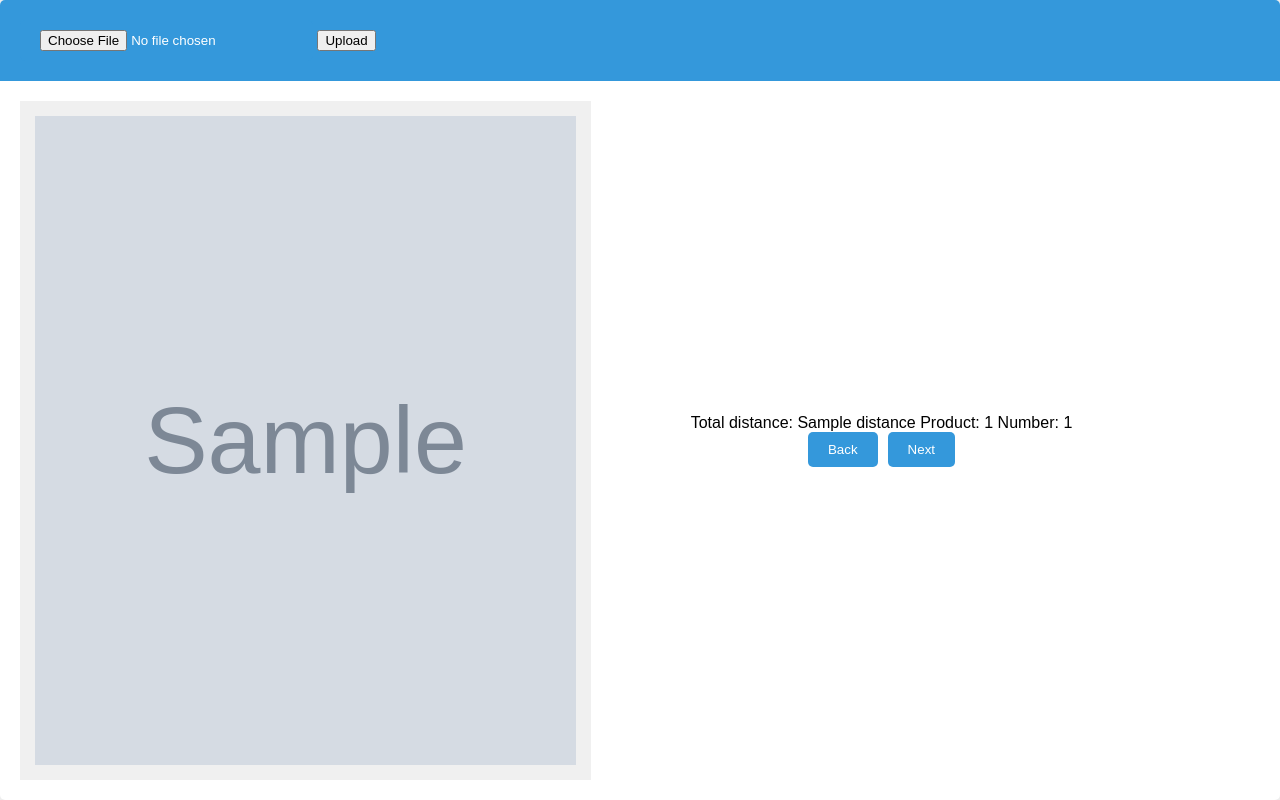
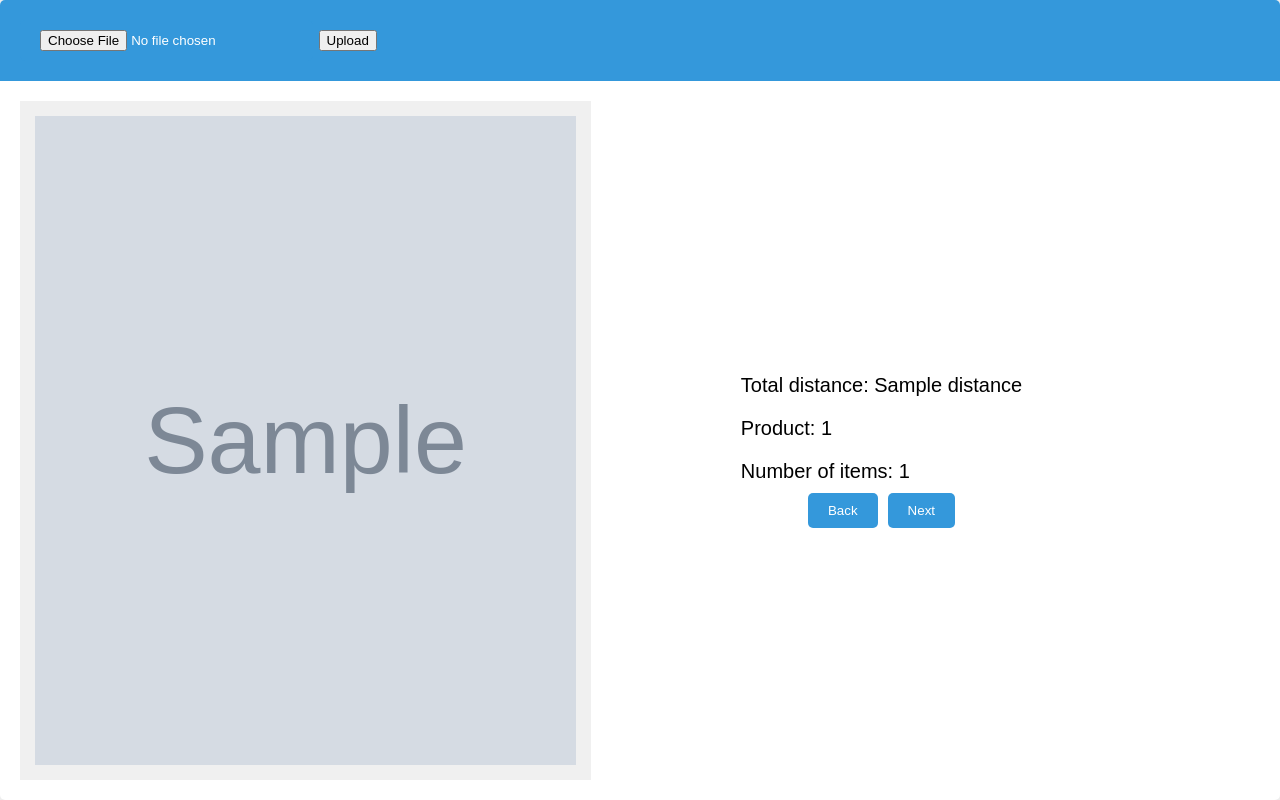
Before and after one commit to Kepins/HACK_HEROES-hackathon2024, a Flask app: template templates/index.html in a window 1280 px wide. Run offline with Flask 3, Linux system fonts and the light colour scheme; the template is opened without the code that fills it: most values are stand-ins (such as "Sample title", 1, 10 or a date in 2020); grey boxes marked "Sample" are stand-in pictures.

Commit message:
improvements (#22)

```diff
--- a/app.py
+++ b/app.py
@@ -94,7 +94,7 @@ def pathsid(id):
 
     tour = db.query(Tour).filter(Tour.id == id).first()
 
-    return render_template('index.html', paths_files=paths_files, products=products, products_number=products_number, distance=tour.distance)
+    return render_template('index.html', paths_files=paths_files, products=products, products_number=products_number, distance=round(tour.distance, 2))
 
 
 if __name__ == '__main__':
--- a/static/styles.css
+++ b/static/styles.css
@@ -3,6 +3,7 @@ body {
     margin: 0;
     padding: 0;
     background-color: #f4f4f4;
+    font-size: 20px;
 }
 
 .container {
@@ -102,3 +103,7 @@ body {
     opacity: 0.5;
     cursor: not-allowed;
 }
+
+.info p {
+    margin-bottom: 10px; /* Add margin between paragraphs */
+}
--- a/templates/index.html
+++ b/templates/index.html
@@ -22,12 +22,9 @@
             </div>
             <div id="rightColumn">
                 <div class="info">
-                    <p1>Total distance: </p1>
-                    <p1 id="distance"> {{ distance }}</p1>
-                    <p1>Product: </p1>
-                    <p1 id="product"> {{ products[0][0] }}</p1>
-                    <p1>Number: </p1>
-                    <p1 id="number"> {{ products_number[0][0] }} </p1>
+                    <p id="distance">Total distance: {{ distance }}</p>
+                    <p id="product">Product: {{ products[0][0] }}</p>
+                    <p id="number">Number of items: {{ products_number[0][0] }} </p>
                 </div>
                 <div class="buttons">
                     <button class="button" id="backButton">Back</button>
@@ -81,8 +78,8 @@
 
         console.log(imagePath)
         document.getElementById('mapPaths').src = imagePath;
-        document.getElementById('product').innerText = product;
-        document.getElementById('number').innerText = number;
+        document.getElementById('product').innerText = "Product: " + product;
+        document.getElementById('number').innerText = "Number of items: " + number;
     }
 
     function goNext() {
```
